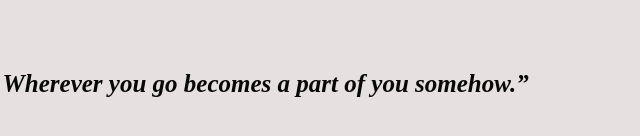
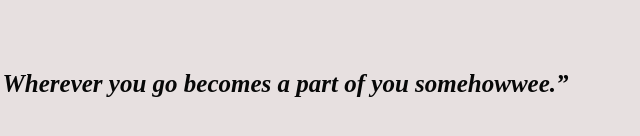
Before and after one commit to kadamukesh/travel-website, a plain HTML site: page 2.html in a window 1280 px wide. Shown: the part 1296-1432 px from the top of the page, 23-663 px from the left. Drawn offline with Linux system fonts and the light colour scheme.

Commit message:
add text

```diff
--- a/2.html
+++ b/2.html
@@ -24,6 +24,6 @@
     <a href="delhi.html">
         <img src="delhi.jpg">
     </a>
-    <h5>Wherever you go becomes a part of you somehow.”</h5>
+    <h5>Wherever you go becomes a part of you somehowwee.”</h5>
 </body>
 </html>
```
